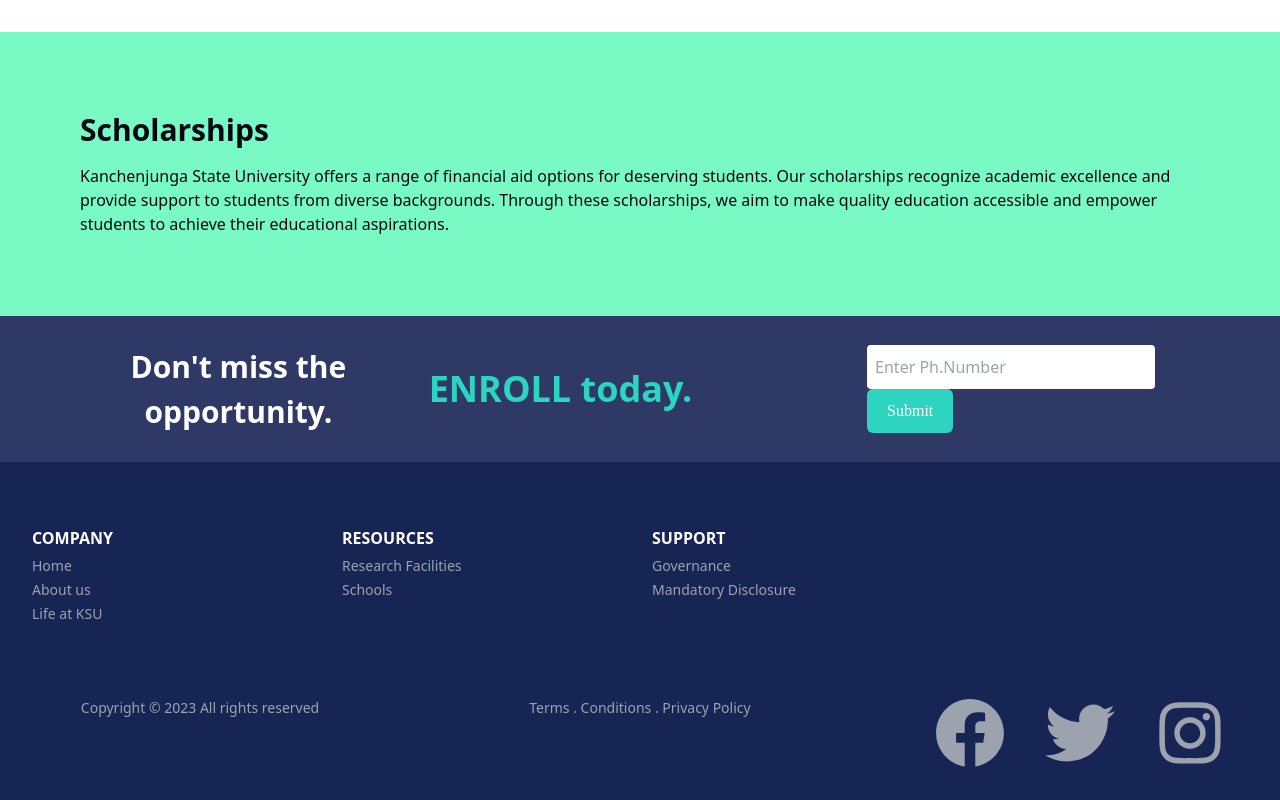
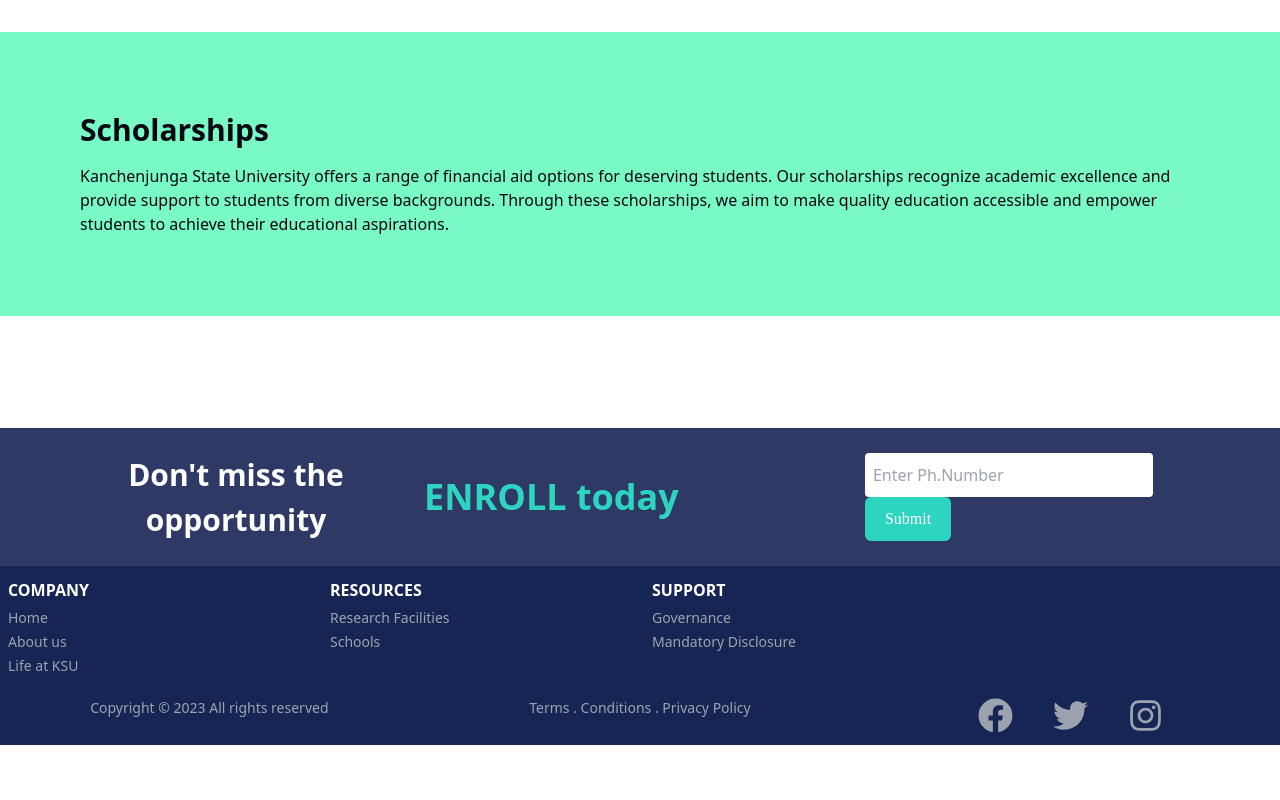
Before and after one commit to SharK-020/Ksu, a React (Vite) app in the folder client/: page / in a window 1280 px wide. Shown: the part 4263-5063 px from the top of the page. After the commit the page ends 5008 px from the top, so only its background shows below. Built offline with nearby package versions, Linux system fonts and the light colour scheme.

Commit message:
Changes to the footer

```diff
--- a/client/src/components/Footer/Footer.tsx
+++ b/client/src/components/Footer/Footer.tsx
@@ -6,17 +6,17 @@ import { Items } from './ItemContainer';
 
 export const Footer = () => {
   return (
-    <footer className='bg-blue-950 text-white '>
-        <div className="md:flex md:justify-between md:items-center sm:px-12 px-4 bg-[#ffffff19] py-7">
+    <footer className='bg-blue-950 text-white mt-28 '>
+        <div className="md:flex md:justify-between md:items-center sm:px-12 px-4 md:py-2  lg:py-6 bg-[#ffffff19] py-4">
             <h1 className='className="lg:text-4xl text-3xl md:mb-0 mb-6 lg:leading-normal  text-center font-semibold
          md:w-2/5"'>
-                Don't miss the opportunity.
+                Don't miss the opportunity
             </h1>
         <h1
           className="lg:text-4xl text-3xl md:mb-0 mb-6 lg:leading-normal  text-left font-semibold
          md:w-2/5"
         >
-          <span className="text-teal-400 ">ENROLL today.</span>
+          <span className="text-teal-400 ">ENROLL today</span>
         </h1>
          <div>
             <input type="text" placeholder='Enter Ph.Number' className='text-gray-800 sm:w-72 w-full sm:mr-5 mr-1 lg:mb-0 mb-4 py-2.5 rounded px-2 focus:outline-none' />
@@ -29,18 +29,18 @@ export const Footer = () => {
         <Items/>
         {/* last bit */}
 
-        <div className='grid grid-cols-1 sm:grid-cols-2 md:grid-cols-2 lg:grid-cols-3 gap-10 text-center pt-2 text-gray-400 text-sm pb-8'>
+        <div className='grid grid-cols-1 sm:grid-cols-2 md:grid-cols-2 lg:grid-cols-3 gap-3 text-center pt-2 text-gray-400 text-sm pb-3'>
             <span>Copyright &copy; 2023 All rights reserved</span>
             <span>Terms . Conditions . Privacy Policy </span>
             <div className='flex flex-row justify-center space-x-10'>
                 <a href='https://www.facebook.com/' >
-                  <FaFacebook size='70'/>
+                  <FaFacebook size='35'/>
                 </a>
                 <a href='https://www.twitter.com/'>
-                  <FaTwitter size='70'/>
+                  <FaTwitter size='35'/>
                 </a>
                 <a href='https://www.instagram.com/'>
-                <FaInstagram size='70'/>
+                <FaInstagram size='35'/>
                 </a>
             </div>
 
--- a/client/src/components/Footer/ItemContainer.tsx
+++ b/client/src/components/Footer/ItemContainer.tsx
@@ -2,7 +2,7 @@ import { Item } from "./Item"
 import {RESOURCES,COMPANY,SUPPORT,} from "./Menus"
 export const Items = () => {
   return (
-    <div className=" grid grid-cols-1 sm:grid-cols-3 lg:grid-cols-4 gap-6 sm:px-8 px-5 py-16">
+    <div className=" grid grid-cols-1 sm:grid-cols-3 lg:grid-cols-4 gap-6 px-2 py-3">
 
       <Item Links = {COMPANY} title ="COMPANY"/>
       <Item Links = {RESOURCES} title ="RESOURCES"/>
```
